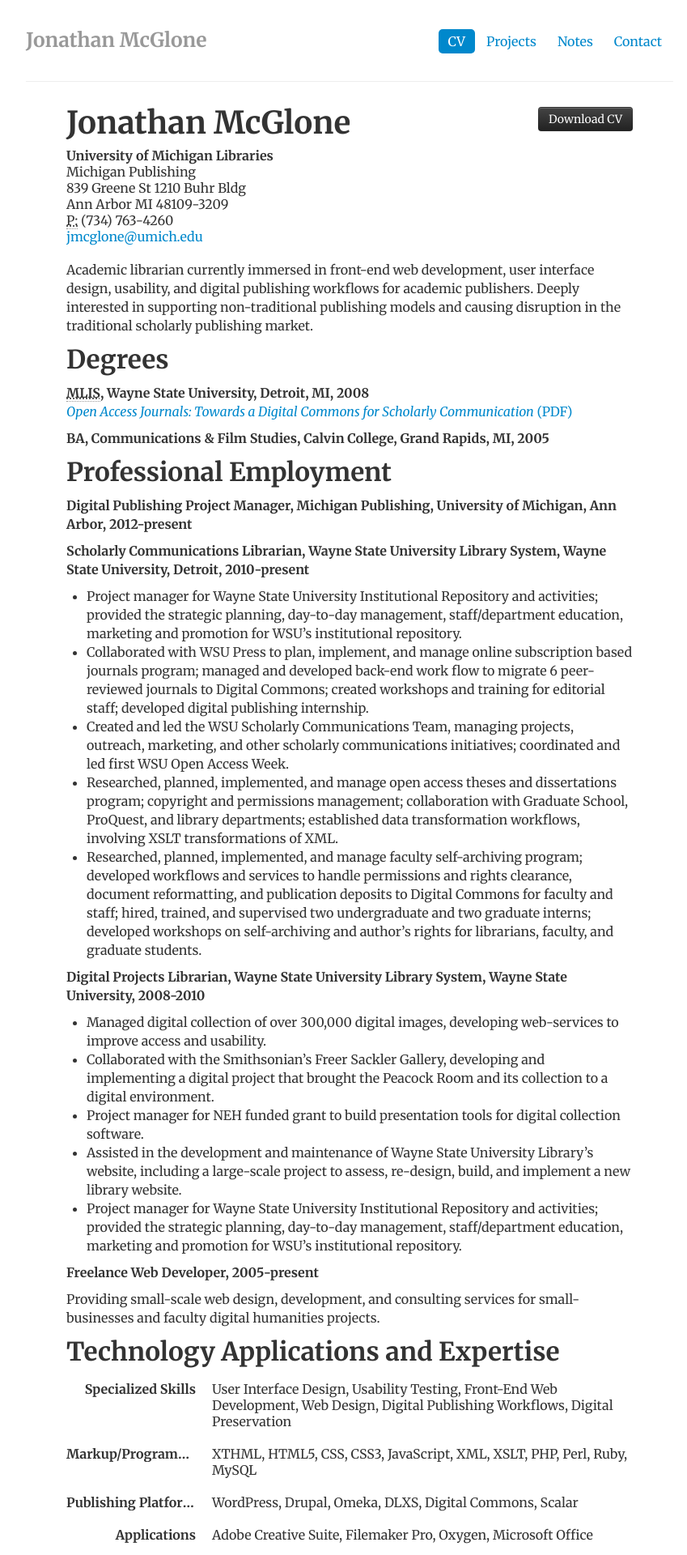
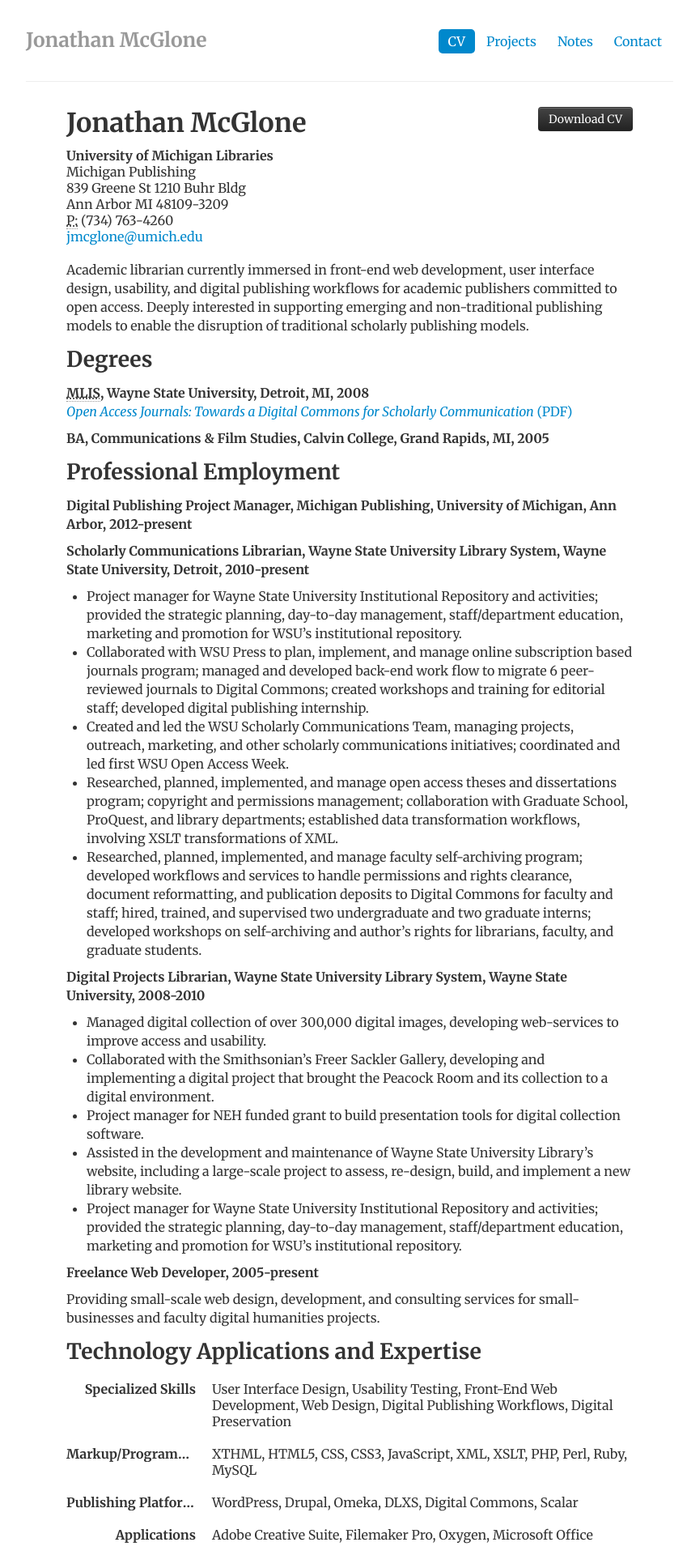
Before and after one commit to jmcglone/jmcglone.github.io, a Jekyll site: the page built from cv/index.html, in a window 1280 px wide. Shown: the top 1920 px of the page at 81% size, without its empty margins (208-1057 px from the left). Built offline with Jekyll 4.4.1, drawn with Linux system fonts in a browser that asks for light colours; nearby versions of some CDN libraries.

Commit message:
several changes

```diff
--- a/css/style.css
+++ b/css/style.css
@@ -27,3 +27,5 @@ ul.listnotes { margin: 0 auto; }
 /* CV */
 .cv {line-height: 23px; width: 700px; margin: 0 auto;}
 .cv li { line-height: 23px; }
+.cv h2 { font-size: 26.5px; }
+.cv h1 { font-size: 32.5px; }
--- a/cv/index.html
+++ b/cv/index.html
@@ -19,7 +19,7 @@ contact: passive
 				<a href="mailto:jmcglone@umich.edu">jmcglone@umich.edu</a>
 				</address>
 
-				<p>Academic librarian currently immersed in front-end web development, user interface design, usability, and digital publishing workflows for academic publishers. Deeply interested in supporting non-traditional publishing models and causing disruption in the traditional scholarly publishing market.</p>
+				<p>Academic librarian currently immersed in front-end web development, user interface design, usability, and digital publishing workflows for academic publishers committed to open access. Deeply interested in supporting emerging and non-traditional publishing models to enable the disruption of traditional scholarly publishing models.</p>
 
 				<h2>Degrees</h2>
 				<p><strong><abbr title="Masters of Library and Information Science">MLIS</abbr>, Wayne State University, Detroit, MI, 2008</strong><br>
@@ -102,7 +102,7 @@ contact: passive
 					<p><strong>Chicago, IL.  Conference Co-Presenter.</strong> EDUCAUSE 2009 Midwest Regional Conference. “The WSU Digital Learning and Development Sandbox,” March 2009. Presented with Julie Klein and Anne-Marie Armstrong.</p>
 
 				<h2>Professional Activities and Service</h2>
-				<ul>
+				<ul class="unstyled">
 				<li>Managing Editor, the Journal of Electronic Publishing 2013-present</li>
 				<li>MLibrary Open Access Committee 2013-present</li>
 				<li>National Digital Stewardship Alliance, Content Working Group 2012-present</li>
```
